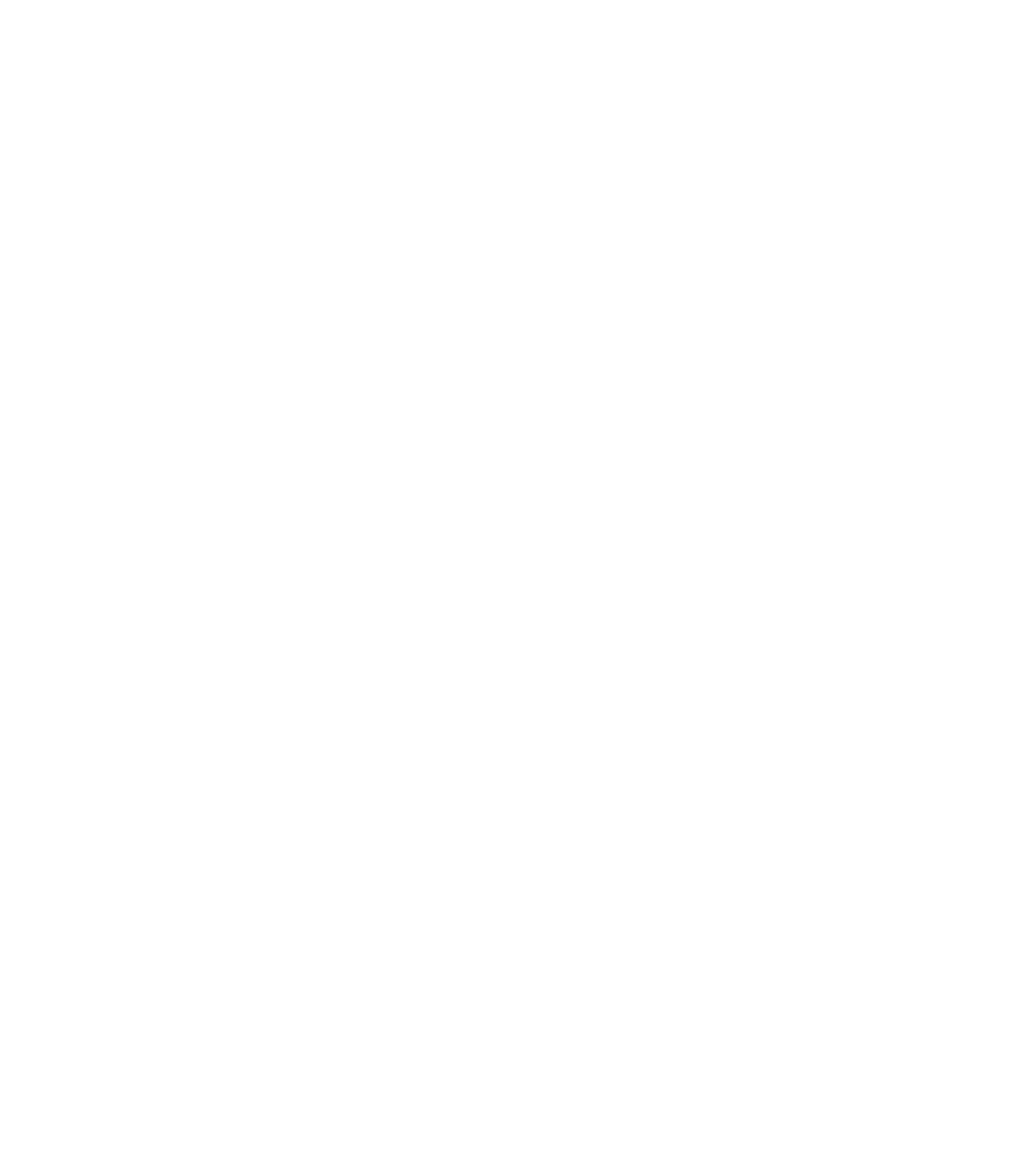
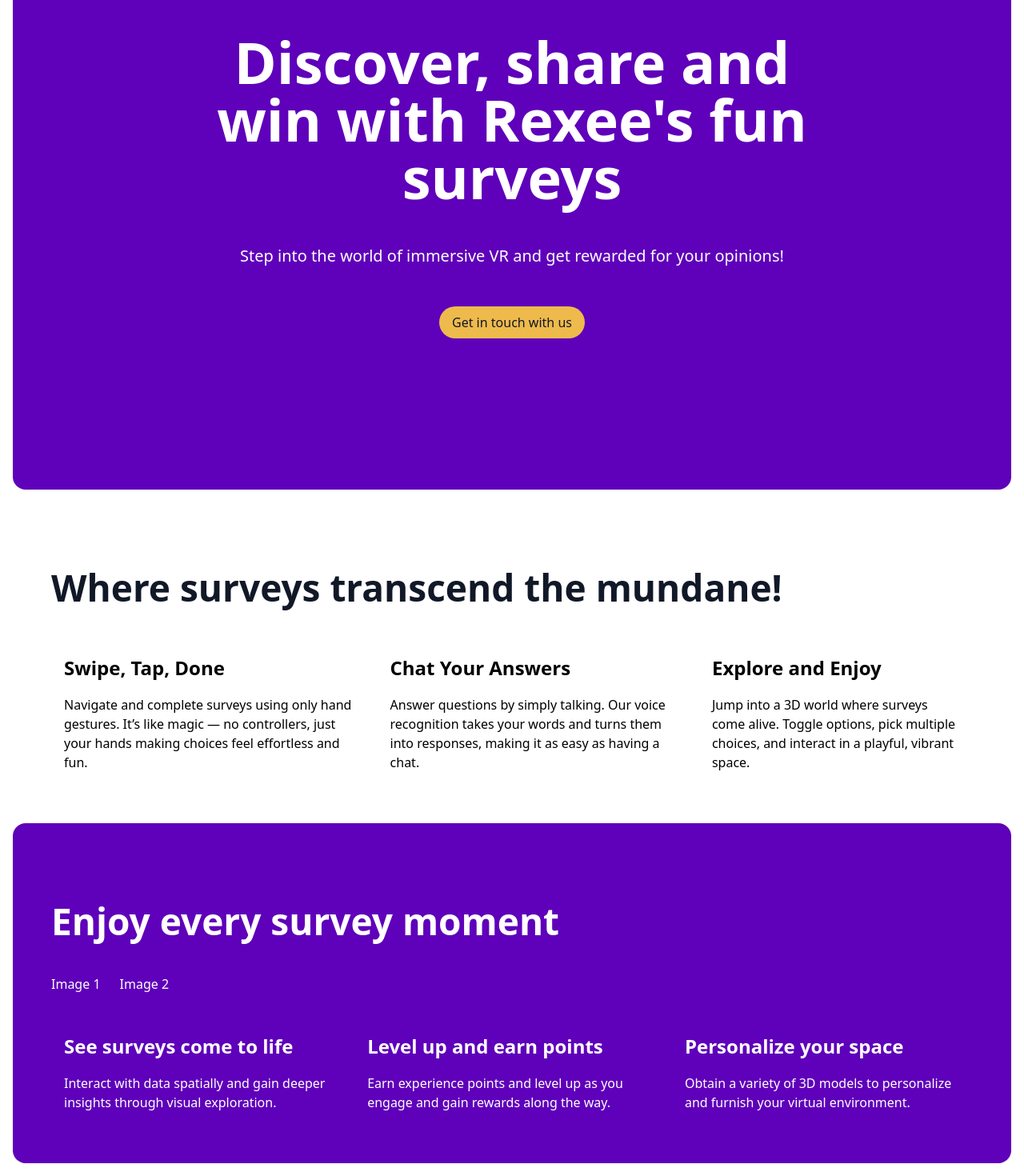
Before and after one commit to anacc12/rexee, a React (Create React App) app: page / in a window 1280 px wide. Shown: the part 164-1634 px from the top of the page at 80% size. Before the commit the page ends 800 px from the top, so only its background shows below. Built offline with nearby package versions, Linux system fonts and the light colour scheme.

Commit message:
Added hero and new sections

```diff
--- /dev/null
+++ b/src/components/Button.tsx
@@ -0,0 +1,64 @@
+import clsx from "clsx";
+
+export interface ButtonProps {
+  text: string;
+  style?: "primary" | "secondary" | "ghost" | "outline";
+  size?: "sm" | "base" | "md" | "lg";
+  width?: string;
+  rounded?: "none" | "sm" | "base" | "md" | "lg" | "full";
+  action?: () => void;
+  className?: string;
+}
+
+export function Button(props: ButtonProps) {
+  const { text, width, style, size, action, className, rounded } = props;
+
+  const styles = {
+    primary: "bg-primary text-white",
+    secondary: "bg-secondary text-gray-900 hover:bg-secondary-dark hover:cursor-pointer",
+    ghost: "bg-transparent",
+    outline: "border border-gray-300",
+  };
+
+  const corners = {
+    none: "rounded-none",
+    sm: "rounded-sm",
+    base: "rounded-base",
+    md: "rounded-md",
+    lg: "rounded-lg",
+    full: "rounded-full",
+  };
+
+  const sizes = {
+    none: "p-0",
+    sm: "px-4 py-2",
+    base: "px-6 py-3",
+    md: "p-8",
+    lg: "p-12",
+  };
+
+  const classNames = className
+    ? className
+        .split(" ")
+        .map((name) => name)
+        .join(" ")
+    : "";
+
+  return (
+    <div
+      className={clsx(
+        "common",
+        style && styles[style],
+        size && sizes[size],
+        rounded && corners[rounded],
+        width,
+        classNames
+      )}
+      onClick={action}
+    >
+      {text}
+    </div>
+  );
+}
+
+export default Button;
--- a/src/components/Card.tsx
+++ b/src/components/Card.tsx
@@ -3,21 +3,21 @@
 export interface CardProps {
   children: React.ReactNode;
   cardStyle?: "primary" | "light" | "grey" | "ghost" | "outline";
-  align?: "start" | "center" | "end";
-  cardSize?: "none" | "sml" | "base" | "med" | "lrg";
-  fullWidth?: boolean;
-  fullHeight?: boolean;
+  align?: string;
+  cardSize?: "none" | "sm" | "base" | "md" | "lg";
+  width?: string;
+  height?: string;
   action?: () => void;
   gap?: string;
   className?: string;
-  rounded?: string;
+  rounded?: "none" | "sm" | "base" | "md" | "lg" | "xl" | "xxl" | "xxxl";
 }
 
 export function Card(props: CardProps) {
   const {
     children,
-    fullWidth,
-    fullHeight,
+    width,
+    height,
     cardStyle,
     cardSize,
     action,
@@ -28,19 +28,30 @@
   } = props;
 
   const cardStyles = {
-    primary: "bg-violet-900 text-white",
+    primary: "bg-primary text-white",
     light: "bg-white",
     grey: "bg-gray-500",
     ghost: "bg-transparent",
     outline: "border border-gray-300",
   };
 
+  const corners = {
+    none: "rounded-none",
+    sm: "rounded-sm",
+    base: "rounded-base",
+    md: "rounded-md",
+    lg: "rounded-lg",
+    xl: "rounded-xl",
+    xxl: "rounded-2xl",
+    xxxl: "rounded-3xl"
+  };
+
   const cardSizes = {
     none: "p-0",
-    sml: "p-4",
+    sm: "p-4",
     base: "p-6",
-    med: "p-8",
-    lrg: "p-12",
+    md: "p-8",
+    lg: "p-12",
   };
 
   const classNames = className
@@ -56,14 +67,12 @@
         "common",
         cardStyle && cardStyles[cardStyle],
         cardSize && cardSizes[cardSize],
+        rounded && corners[rounded],
         align,
-        rounded,
         gap,
-        {
-          fullWidth: fullWidth,
-          fullHeight: fullHeight,
-        },
-        className
+        width,
+        height,
+        classNames
       )}
       onClick={action}
     >
--- /dev/null
+++ b/src/components/Hero.tsx
@@ -0,0 +1,36 @@
+import React from "react";
+import Card from "../components/Card";
+import Button from "../components/Button";
+
+const Hero = () => {
+  return (
+      <Card
+        cardSize="lg"
+        cardStyle="primary"
+        rounded="xxl"
+        width="w-full"
+        height="h-[95vh]"
+        align="text-center"
+        className="flex justify-center"
+        children={
+          <div className="flex items-center justify-center align-center flex-col gap-12 max-w-[68%]">
+            <h1 className="text-[72px] font-semibold leading-[72px]">
+              Discover, share and win with Rexee's fun surveys
+            </h1>
+            <p className="text-[20px] text-white">
+              Step into the world of immersive VR and get rewarded for your
+              opinions!
+            </p>
+            <Button
+              text="Get in touch with us"
+              style="secondary"
+              size="sm"
+              rounded="full"
+            />
+          </div>
+        }
+      />
+    );
+};
+
+export default Hero;
--- a/src/pages/Homepage.tsx
+++ b/src/pages/Homepage.tsx
@@ -1,15 +1,154 @@
 import React from "react";
 import Card from "../components/Card";
+import Button from "../components/Button";
+import Hero from "../components/Hero";
 
 const Homepage = () => {
   return (
-    <div>
-      <h1 className="text-blue-500">Hello, Welcome to Rexee</h1>
+    <div className="p-4">
+      {/* HERO */}
+      <Hero />
 
+      {/* SECTION 1 */}
       <Card
-        children={<div>Hello world</div>}
-        cardSize="base"
+        cardSize="lg"
+        cardStyle="ghost"
+        rounded="xxl"
+        width="w-full"
+        className="flex"
+        children={
+          <div className="mt-10 max-w-[1440px] flex flex-col gap-8">
+            <h2 className="text-[46px] font-bold text-gray-900">
+              Where surveys transcend the mundane!
+            </h2>
+
+            <div className="flex gap-4">
+              <Card
+                cardSize="sm"
+                cardStyle="ghost"
+                className="flex flex-col gap-4 items-start"
+                children={
+                  <>
+                    <h4 className="text-[24px] font-semibold">
+                      Swipe, Tap, Done
+                    </h4>
+                    <p>
+                      Navigate and complete surveys using only hand gestures.
+                      It’s like magic — no controllers, just your hands making
+                      choices feel effortless and fun.
+                    </p>
+                  </>
+                }
+              />
+              <Card
+                cardSize="sm"
+                cardStyle="ghost"
+                className="flex flex-col gap-4 items-start"
+                children={
+                  <>
+                    <h4 className="text-[24px] font-semibold">
+                      Chat Your Answers
+                    </h4>
+                    <p>
+                      Answer questions by simply talking. Our voice recognition
+                      takes your words and turns them into responses, making it
+                      as easy as having a chat.
+                    </p>
+                  </>
+                }
+              />
+              <Card
+                cardSize="sm"
+                cardStyle="ghost"
+                className="flex flex-col gap-4 items-start"
+                children={
+                  <>
+                    <h4 className="text-[24px] font-semibold">
+                      Explore and Enjoy
+                    </h4>
+                    <p>
+                      Jump into a 3D world where surveys come alive. Toggle
+                      options, pick multiple choices, and interact in a playful,
+                      vibrant space.
+                    </p>
+                  </>
+                }
+              />
+            </div>
+          </div>
+        }
+      />
+
+      {/* SECTION 2 */}
+      <Card
+        cardSize="lg"
         cardStyle="primary"
+        rounded="xxl"
+        width="w-full"
+        className="flex"
+        children={
+          <div className="mt-10 max-w-[1440px] flex flex-col gap-8">
+            <h2 className="text-[46px] font-bold text-white">
+              Enjoy every survey moment
+            </h2>
+
+            <div className="flex gap-6">
+              <p>Image 1</p>
+              <p>Image 2</p>
+            </div>
+
+            <div className="flex gap-4">
+              <Card
+                cardSize="sm"
+                cardStyle="ghost"
+                className="flex flex-col gap-4 items-start"
+                children={
+                  <>
+                    <h4 className="text-[24px] font-semibold">
+                      See surveys come to life
+                    </h4>
+                    <p>
+                      Interact with data spatially and gain deeper insights
+                      through visual exploration.
+                    </p>
+                  </>
+                }
+              />
+              <Card
+                cardSize="sm"
+                cardStyle="ghost"
+                className="flex flex-col gap-4 items-start"
+                children={
+                  <>
+                    <h4 className="text-[24px] font-semibold">
+                      Level up and earn points
+                    </h4>
+                    <p>
+                      Earn experience points and level up as you engage and gain
+                      rewards along the way.
+                    </p>
+                  </>
+                }
+              />
+              <Card
+                cardSize="sm"
+                cardStyle="ghost"
+                className="flex flex-col gap-4 items-start"
+                children={
+                  <>
+                    <h4 className="text-[24px] font-semibold">
+                      Personalize your space
+                    </h4>
+                    <p>
+                      Obtain a variety of 3D models to personalize and furnish
+                      your virtual environment.
+                    </p>
+                  </>
+                }
+              />
+            </div>
+          </div>
+        }
       />
     </div>
   );
--- a/tailwind.config.js
+++ b/tailwind.config.js
@@ -2,7 +2,13 @@
 module.exports = {
   content: ["./src/**/*.{js,jsx,ts,tsx}"],
   theme: {
-    extend: {},
+    extend: {
+      colors: {
+        'primary':'#5F00BA',
+        'secondary': '#EFBA4C',
+        'secondary-dark' : "#E0A324"
+      }
+    },
   },
   plugins: [],
 }
```
